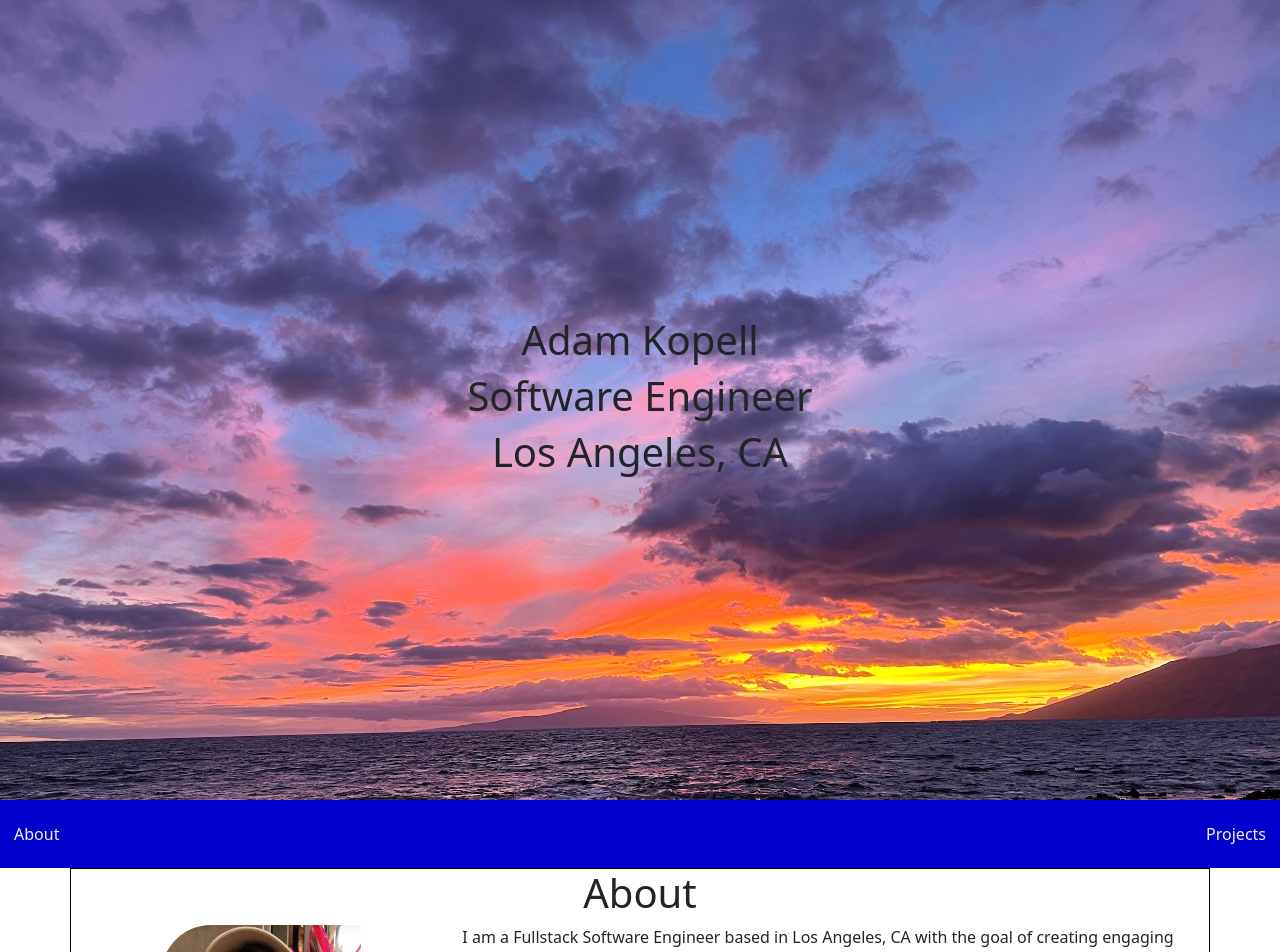
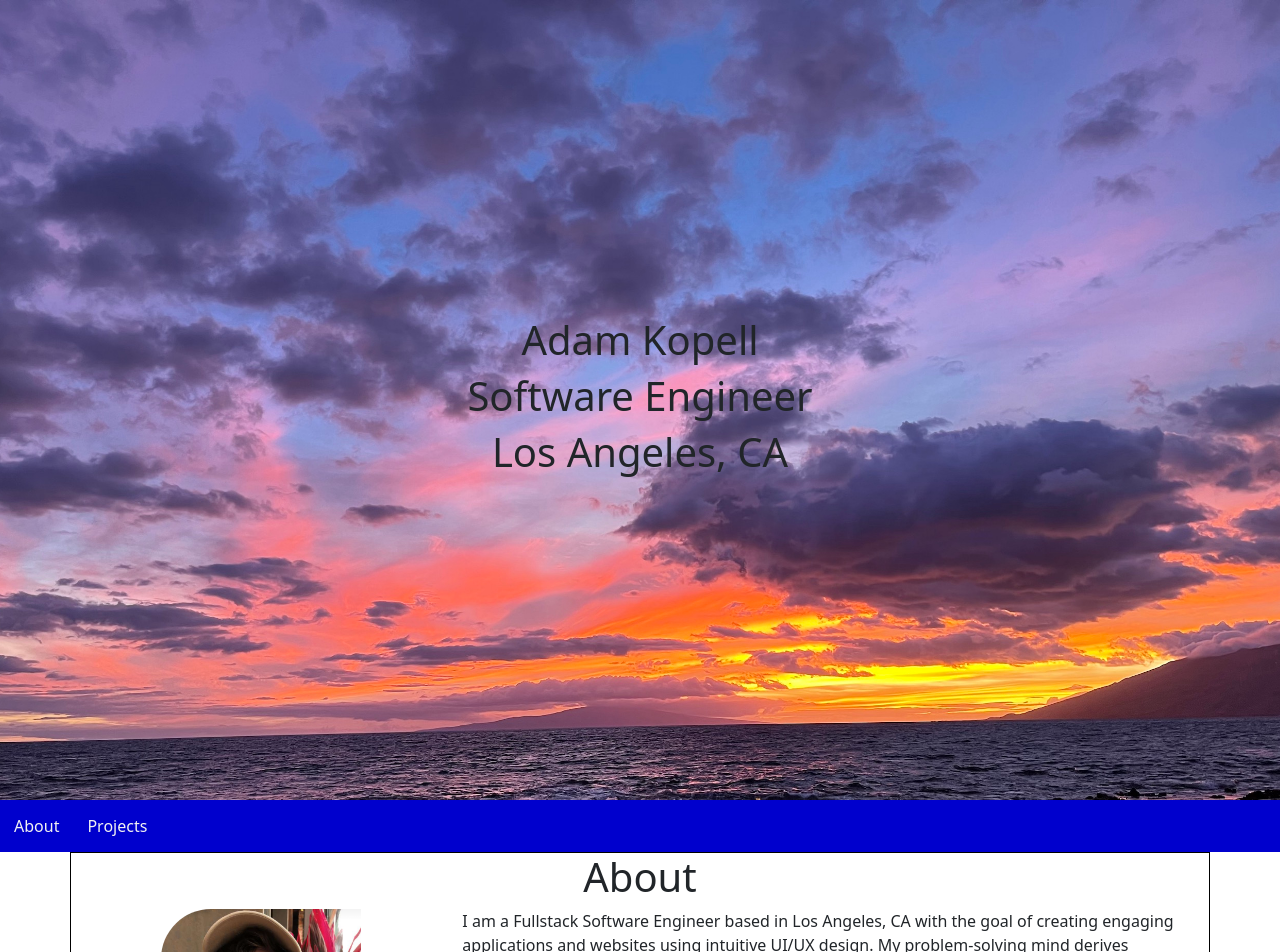
Before and after one commit to akopell/portfolio, a React (Create React App) app: page / in a window 1280 px wide. Shown: the top 952 px of the page. Built offline with nearby package versions, Linux system fonts and the light colour scheme; the HTML template or start-up script is replaced by a standard one.

Commit message:
fix: changed navbar to not interfere with bootstrap

```diff
--- a/src/components/Navbar.js
+++ b/src/components/Navbar.js
@@ -3,7 +3,7 @@ import '../styles/Navbar.css';
 
 const Navbar = () => {
   return (
-    <div className='navbar'>
+    <div id='navbar'>
       <a href='#about'>About</a>
       <a href='#projects'>Projects</a>
     </div>
--- a/src/styles/Navbar.css
+++ b/src/styles/Navbar.css
@@ -1,13 +1,14 @@
-.navbar {
+#navbar {
   overflow: hidden;
   background-color: mediumblue;
   position: -webkit-sticky;
   position: sticky;
   top: 0;
   width: 100%;
+  z-index: 2;
 }
 
-.navbar a {
+#navbar a {
   float: left;
   display: block;
   color: #f2f2f2;
```
